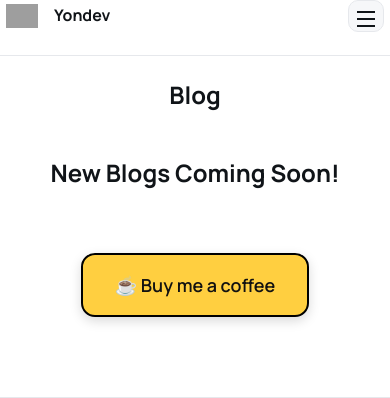
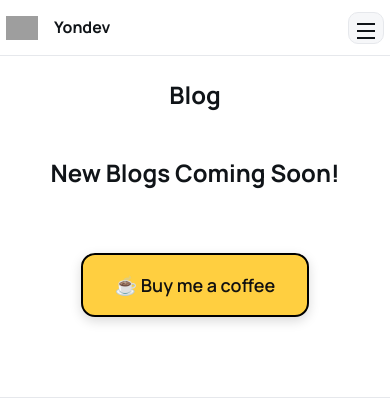
Before and after one commit to BuffSage/Yondev01, a PHP site: page /blog.html in a window 390 px wide. Shown: the top 398 px of the page. Run offline with PHP 8.4, Linux system fonts and the light colour scheme; grey boxes are pictures that could not be loaded.

Commit message:
LBeta0828v2

```diff
--- a/src/assets/css/style.css
+++ b/src/assets/css/style.css
@@ -96,13 +96,18 @@ img{max-width:100%;display:block}
   background: var(--header-bg);
   color: var(--text);
   border-bottom:1px solid var(--line);
+  min-height: 64px;
+  display: flex;
+  align-items: center;
 }
 .nav{
   display:flex;
   align-items:center;
   justify-content:space-between;
   padding:14px 0;
-  position:relative
+  position:relative;
+  width: 100%;
+  min-height: 48px;
 }
 .brand{
   display:flex;
@@ -240,10 +245,14 @@ img{max-width:100%;display:block}
   .site-header {
     padding: 0 4px;
     min-height: 56px;
+    display: flex;
+    align-items: center;
   }
   .nav {
     padding: 0 2px;
     gap: 4px;
+    min-height: 40px;
+    width: 100%;
   }
   .menu-toggle {
     width: 36px;
```
